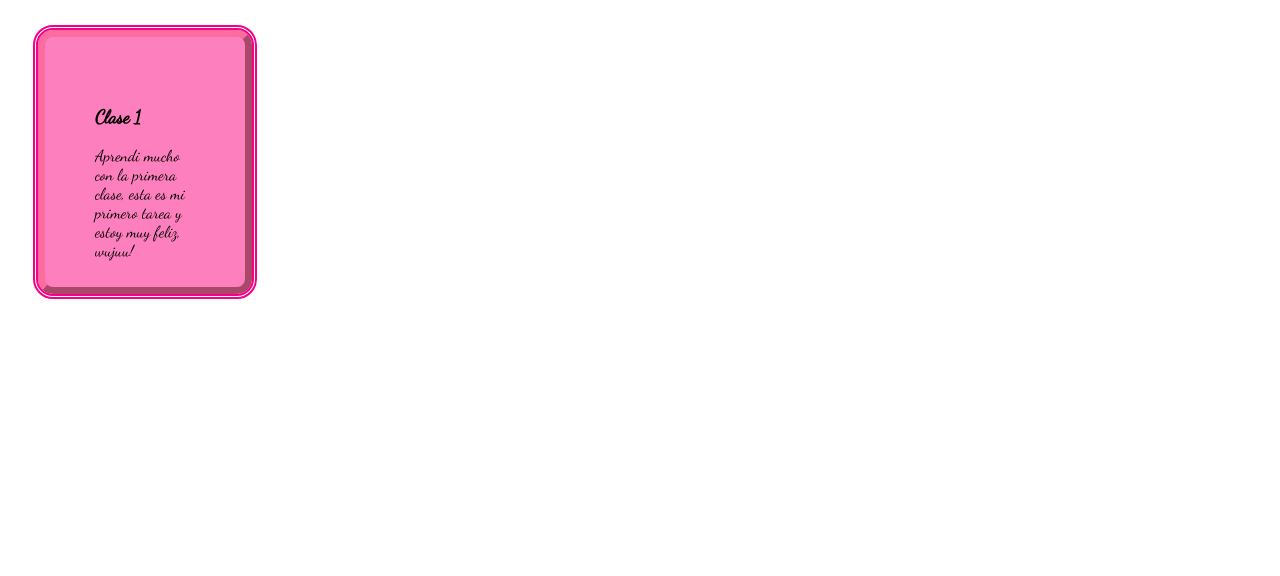
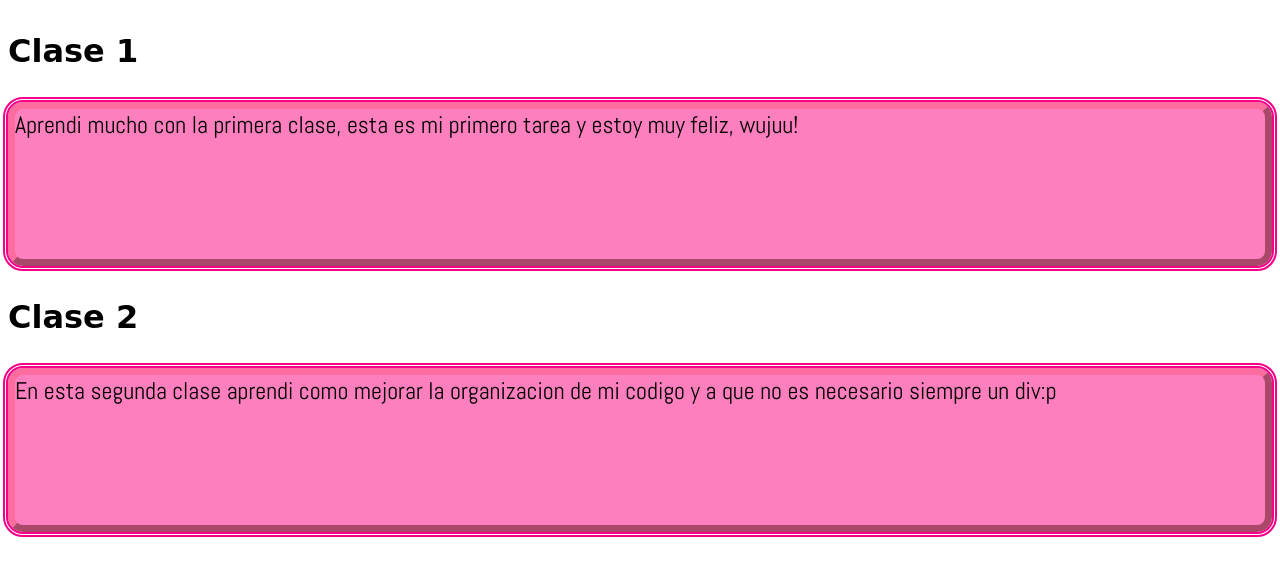
Before and after one commit to MahoganyCast/Feedbacks, a plain HTML site: page index.html in a window 1280 px wide. Drawn offline with Linux system fonts and the light colour scheme; a web font is replaced by a local one.

Commit message:
Second feedback solved. Improve of the first one

```diff
--- a/index.html
+++ b/index.html
@@ -1,17 +1,28 @@
 <!DOCTYPE html>
 <html lang="en">
-<head>
-    <meta charset="UTF-8">
-    <meta http-equiv="X-UA-Compatible" content="IE=edge">
-    <meta name="viewport" content="width=device-width, initial-scale=1.0">
-    <link rel="stylesheet" href="styles.css">
+  <head>
+    <meta charset="UTF-8" />
+    <meta http-equiv="X-UA-Compatible" content="IE=edge" />
+    <meta name="viewport" content="width=device-width, initial-scale=1.0" />
+    <link rel="stylesheet" href="styles.css" />
     <title>Feedbacks</title>
-</head>
-<body>
-    <div class="cuadrito">
-        <h3>Clase 1</h3>
-        <p>Aprendi mucho con la primera clase, esta es mi primero tarea y estoy muy feliz, wujuu!</p>
-
+  </head>
+  <body>
+    <div class="father">
+      <div class="child">
+        <h3 class="title">Clase 1</h3>
+        <p class="content">
+          Aprendi mucho con la primera clase, esta es mi primero tarea y estoy
+          muy feliz, wujuu!
+        </p>
+      </div>
+      <div class="child">
+        <h3 class="title">Clase 2</h3>
+        <p class="content">
+          En esta segunda clase aprendi como mejorar la organizacion de mi
+          codigo y a que no es necesario siempre un div:p
+        </p>
+      </div>
     </div>
-</body>
+  </body>
 </html>
--- a/styles.css
+++ b/styles.css
@@ -1,16 +1,27 @@
-@import url('https://fonts.googleapis.com/css2?family=Dancing+Script&display=swap');
+@import url('https://fonts.googleapis.com/css2?family=Abel&display=swap');
+@import url('https://fonts.googleapis.com/css2?family=Rubik+Marker+Hatch&display=swap');
 
-.cuadrito{
+.child{
+    background-color: white;
+}
+
+.title{
+    color: black;
+    font-family: 'Rubik Marker Hatch', cursive;
+    font-size: xx-large;
+}
+
+.content{
     background-color: rgb(254,127,190);
     border: 7px outset rgb(253,108,158);
     border-radius: 15px;
-    font-family: 'Dancing Script', cursive;
+    font-family: 'Abel', sans-serif;
+    font-size: x-large;
     height: 150px;
-    margin: 30px;
+    margin: auto;
     outline: solid;
     outline-color: rgb(245,0,135);
     outline-width: 5px;
     outline-style: double;
-    padding: 50px;
-    width: 100px;
+    text-align: justify;
 }
```
